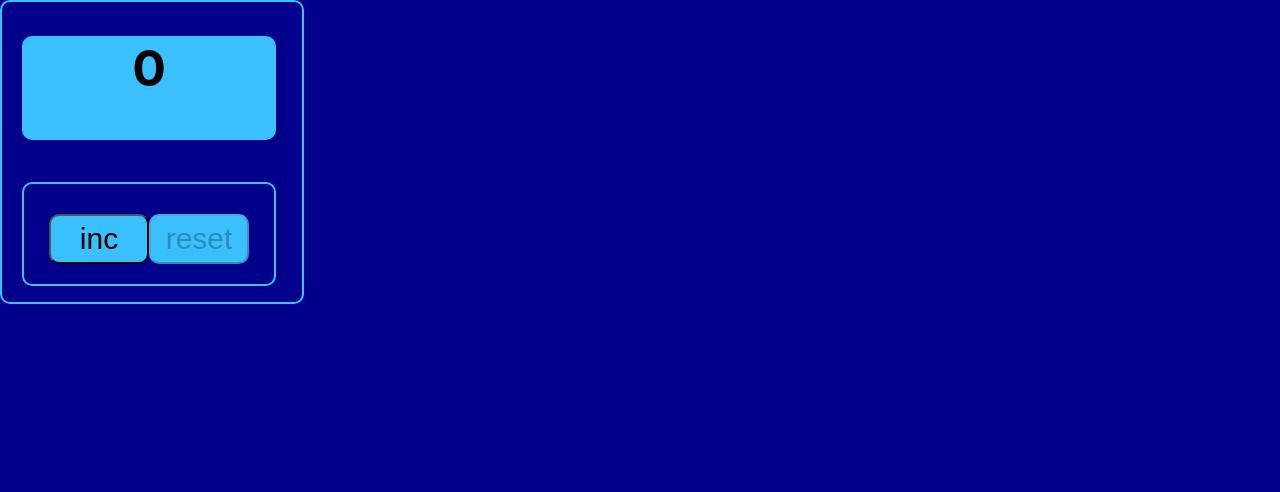
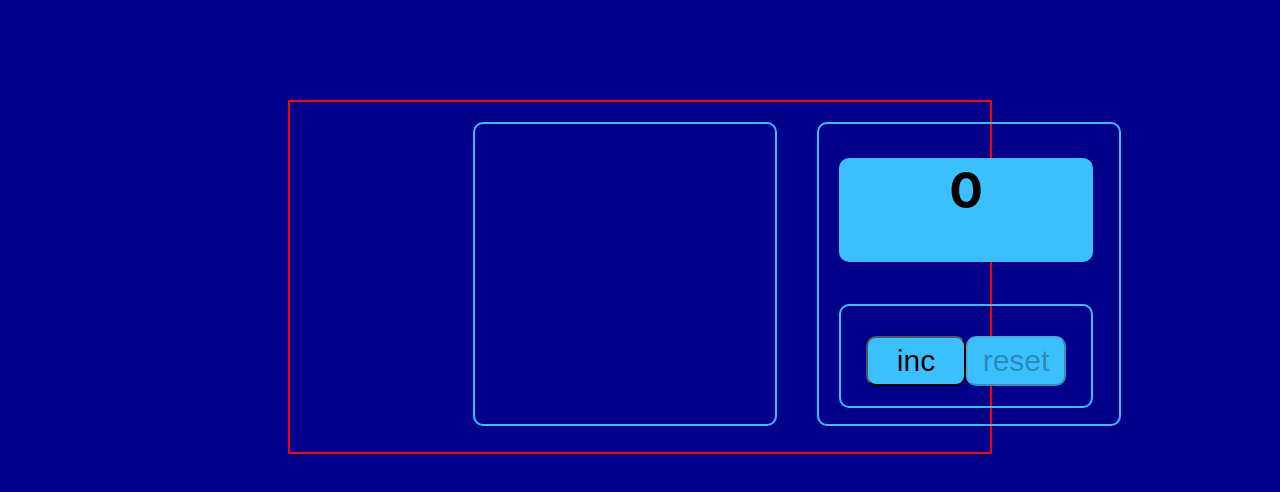
Before and after one commit to Vadim-w/Counter, a React (Create React App) app: page / in a window 1280 px wide. Shown: the top 492 px of the page. Built offline with nearby package versions, Linux system fonts and the light colour scheme.

Commit message:
Adding a block of counter settings.

```diff
--- a/src/App.css
+++ b/src/App.css
@@ -1,5 +1,15 @@
 .App {
   text-align: center;
+
+
+}
+
+.commonBlock{
+  border: 2px red solid;
+  width: 700px;
+  height: 350px;
+  position: relative;
+  margin: 100px auto;
 }
 
 .App-logo {
@@ -42,13 +52,15 @@ body{
 }
 
 .counter {
-  border: 2px #3ac0ff solid ;
+  border: 2px #3ac0ff solid;
   width: 300px;
   height: 300px;
-  margin: 0 auto;
   border-radius: 10px;
+  display: inline-block;
+  margin-top: 20px;
   position: fixed;
 }
+
 .screen {
   width: 250px;
   height: 100px;
@@ -101,3 +113,15 @@ body{
   border-radius: 10px;
   font-size: 30px;
 }
+
+.settingsBlock{
+  border: 2px #3ac0ff solid ;
+  width: 300px;
+  height: 300px;
+  margin: 0 auto;
+  border-radius: 10px;
+  display: inline-block;
+  margin-right: 40px;
+  margin-top: 20px;
+  margin-left: 10px;
+}
--- a/src/App.tsx
+++ b/src/App.tsx
@@ -15,8 +15,8 @@ import { Counter } from './Counter';
 
   return (
     <div className="App">
-        <Counter addCountre={addCounter}
-                 countre={counter}
+        <Counter addCounter={addCounter}
+                 counter={counter}
                  reset={reset}
         />
     </div>
--- a/src/Counter.tsx
+++ b/src/Counter.tsx
@@ -1,18 +1,20 @@
 import React from 'react';
-import { Buttons } from './Buttons';
+import {Buttons} from './Buttons';
 import {Screen} from "./Screen";
 
-type cotreType = {
-    addCountre: () => void
-    countre: number
+type counterType = {
+    addCounter: () => void
+    counter: number
     reset: () => void
 }
 
-export const Counter: React.FC<cotreType> = (props) => {
-    return(
-        <div className={"counter"}>
-            <Buttons addCounter={props.addCountre} reset={props.reset} countre={props.countre}/>
-            <Screen countre={props.countre}/>
+export const Counter: React.FC<counterType> = (props) => {
+    return (<div className={"commonBlock"}>
+            <div className={"settingsBlock"}></div>
+            <div className={"counter"}>
+                <Buttons addCounter={props.addCounter} reset={props.reset} countre={props.counter}/>
+                <Screen countre={props.counter}/>
+            </div>
         </div>
     )
 }
```
